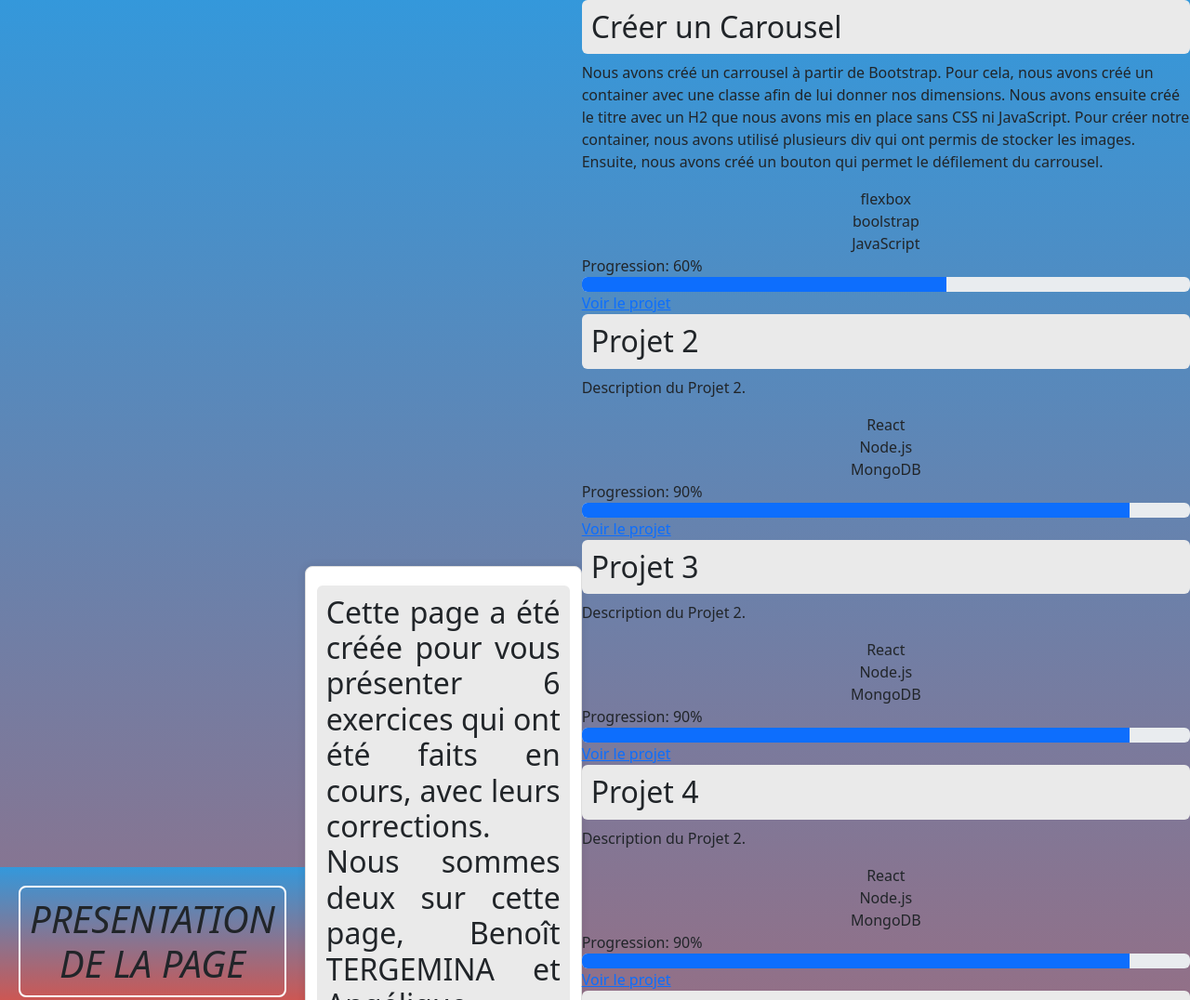
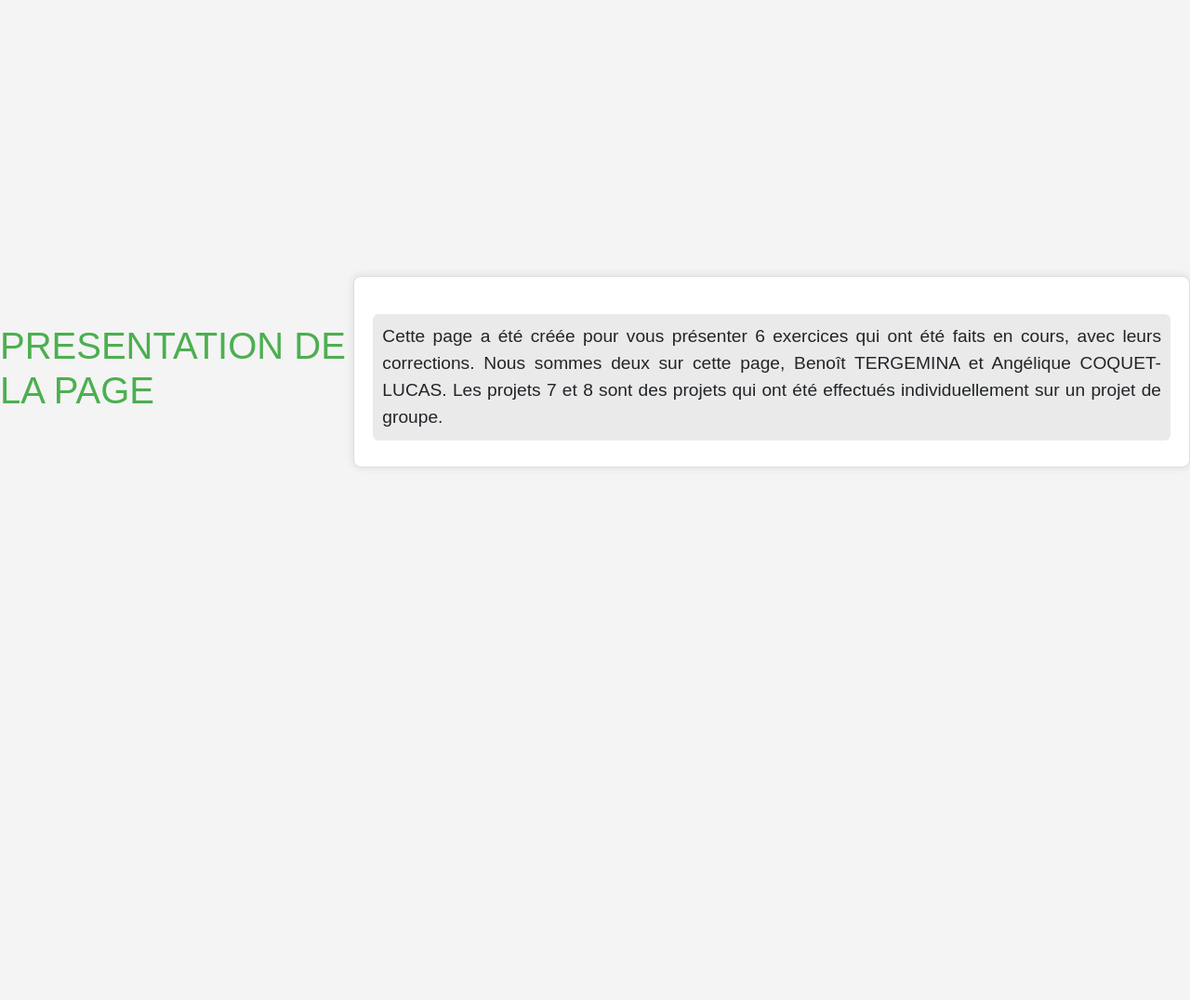
Before and after one commit to miomioche/github-commit, a plain HTML site: page repriseexonews/index.html in a window 1280 px wide. Shown: the top 1076 px of the page at 93% size. After the commit the page ends 800 px from the top, so only its background shows below. Drawn offline with nearby package versions, Linux system fonts and the light colour scheme.

Commit message:
petit plantage je ne sais pas ou je fais une pause

```diff
--- a/repriseexonews/index.html
+++ b/repriseexonews/index.html
@@ -4,64 +4,19 @@
 <head>
     <meta charset="UTF-8">
     <meta name="viewport" content="width=device-width, initial-scale=1.0">
-    <style>
-        body {
-            font-family: Arial, sans-serif;
-            margin: 0;
-            padding: 0;
-            background: linear-gradient(to bottom, #3498db, #e74c3c);
-            color: #fff;
-            display: flex;
-            justify-content: center;
-            align-items: center;
-            min-height: 100vh;
-        }
-
-        .header {
-            background: linear-gradient(to bottom, #3498db, #e74c3c);
-            padding: 20px;
-            text-align: center;
-            border-bottom: 2px solid #fff;
-        }
-
-        h1 {
-            color: #fff;
-            font-style: italic;
-            padding: 10px;
-            border: 2px solid #fff;
-            border-radius: 8px;
-            display: inline-block;
-        }
-
-        .container {
-            background-color: #fff;
-            border: 1px solid #ddd;
-            border-radius: 8px;
-            padding: 20px;
-            box-shadow: 0 0 10px rgba(0, 0, 0, 0.1);
-            text-align: center;
-            margin-top: 20px;
-        }
-
-        h2 {
-            font-size: 1.2em;
-            line-height: 1.5;
-            text-align: justify;
-            background-color: #eaeaea;
-            padding: 10px;
-            border-radius: 6px;
-            margin-top: 20px;
-        }
-    </style>
+    <title>presentation</title>
+    <!-- <style>
+     si besoin d'un autre style en boostrap ou en css
+    </style> -->
     <link rel="stylesheet" href="https://cdnjs.cloudflare.com/ajax/libs/font-awesome/6.5.1/css/all.min.css" integrity="sha512-DTOQO9RWCH3ppGqcWaEA1BIZOC6xxalwEsw9c2QQeAIftl+Vegovlnee1c9QX4TctnWMn13TZye+giMm8e2LwA==" crossorigin="anonymous" referrerpolicy="no-referrer" />
     <link href="https://cdn.jsdelivr.net/npm/bootstrap@5.3.2/dist/css/bootstrap.min.css" rel="stylesheet" integrity="sha384-T3c6CoIi6uLrA9TneNEoa7RxnatzjcDSCmG1MXxSR1GAsXEV/Dwwykc2MPK8M2HN" crossorigin="anonymous">
     <link rel="stylesheet" href="https://use.fontawesome.com/releases/v5.5.0/css/all.css" integrity="sha384-B4dIYHKNBt8Bc12p+WXckhzcICo0wtJAoU8YZTY5qE0Id1GSseTk6S+L3BlXeVIU" crossorigin="anonymous">
-    <script src="https://cdn.jsdelivr.net/npm/bootstrap@5.3.2/dist/js/bootstrap.bundle.min.js" integrity="sha384-C6RzsynM9kWDrMNeT87bh95OGNyZPhcTNXj1NW7RuBCsyN/o0jlpcV8Qyq46cDfL" crossorigin="anonymous"></script>
-    <title>Document</title>
+    <link rel="stylesheet" href="style.css">
+
 </head>
 
 <body>
-    <div class="header">
+   <div class="header">
         <h1>PRESENTATION DE LA PAGE</h1>
     </div>
 
@@ -71,6 +26,7 @@
 
     <div id="projects-container"></div>
 
+
     <script src="main.js"></script>
 </body>
 
--- a/repriseexonews/main.js
+++ b/repriseexonews/main.js
@@ -3,9 +3,12 @@ const projects = [
         title: "Créer un Carousel",
         description: "Nous avons créé un carrousel à partir de Bootstrap. Pour cela, nous avons créé un container avec une classe afin de lui donner nos dimensions. Nous avons ensuite créé le titre avec un H2 que nous avons mis en place sans CSS ni JavaScript. Pour créer notre container, nous avons utilisé plusieurs div qui ont permis de stocker les images. Ensuite, nous avons créé un bouton qui permet le défilement du carrousel.",
         technologies: ["flexbox", "boolstrap", "JavaScript"],
-        link: "Carousel.html",
+        link: "Carrousel.html,
+
         progress: 60// Ajoutez la progression ici (pourcentage)
     },
+
+
     {
         title: "Projet 2",
         description: "Description du Projet 2.",
@@ -55,6 +58,9 @@ const projects = [
         link: "lien_projet_2",
         progress: 90 // Ajoutez la progression ici (pourcentage)
     },
+
+
+
     // Ajoutez les informations pour les autres projets de manière similaire
 ];
 
--- a/repriseexonews/style.css
+++ b/repriseexonews/style.css
@@ -1,7 +1,33 @@
-.header {
-    background-color: #4CAF50;
-    color: #fff;
+body {
+    font-family: Arial, sans-serif;
+    margin: 0;
+    padding: 0;
+    background-color: #f4f4f4;
+    display: flex;
+    justify-content: center;
+    align-items: center;
+    min-height: 100vh;
+}
+
+.container {
+    background-color: #fff;
+    border: 1px solid #ddd;
+    border-radius: 8px;
+    padding: 20px;
+    box-shadow: 0 0 10px rgba(0, 0, 0, 0.1);
     text-align: center;
+}
+
+h1 {
+    color: #4CAF50;
+}
+
+h2 {
+    font-size: 1.2em;
+    line-height: 1.5;
+    text-align: justify;
+    background-color: #eaeaea;
     padding: 10px;
-    border-bottom: 2px solid #fff; /* Pour ajouter une bordure en bas de l'en-tête */
+    border-radius: 6px;
+    margin-top: 20px;
 }
```
